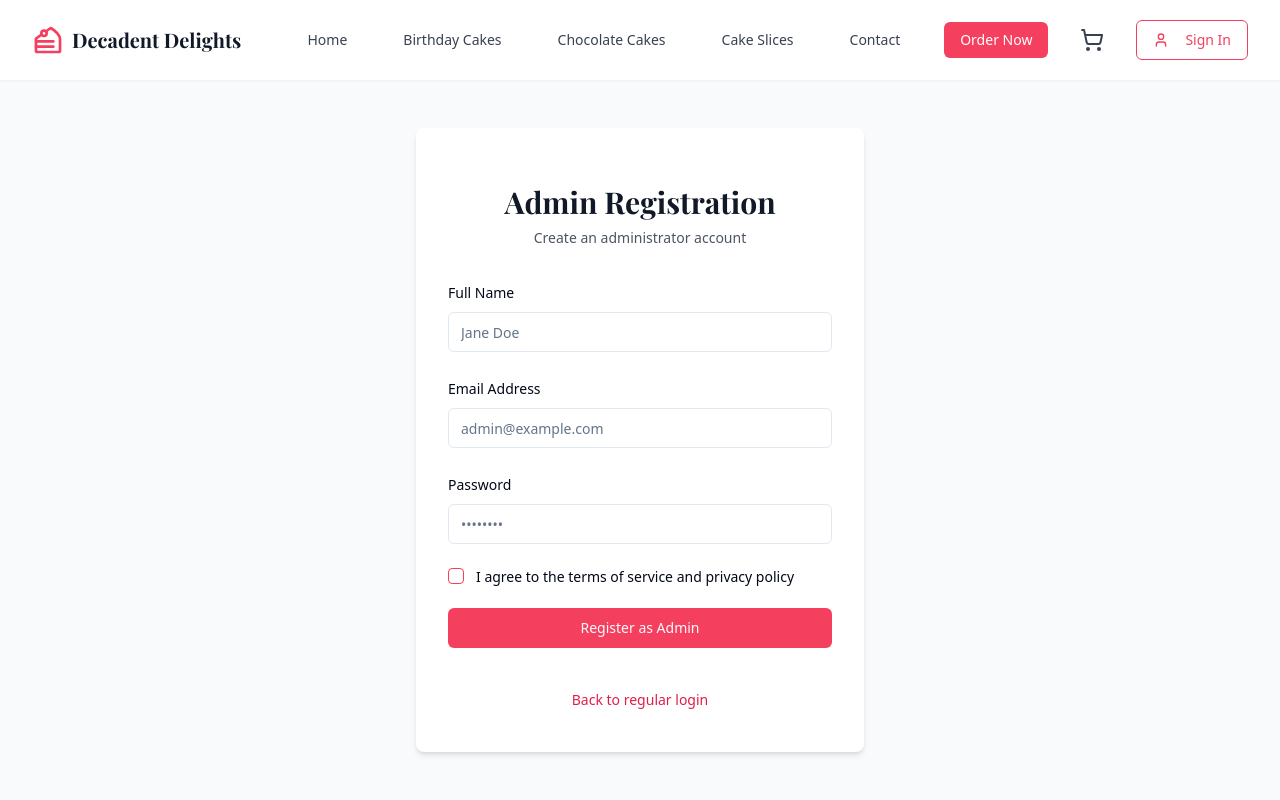
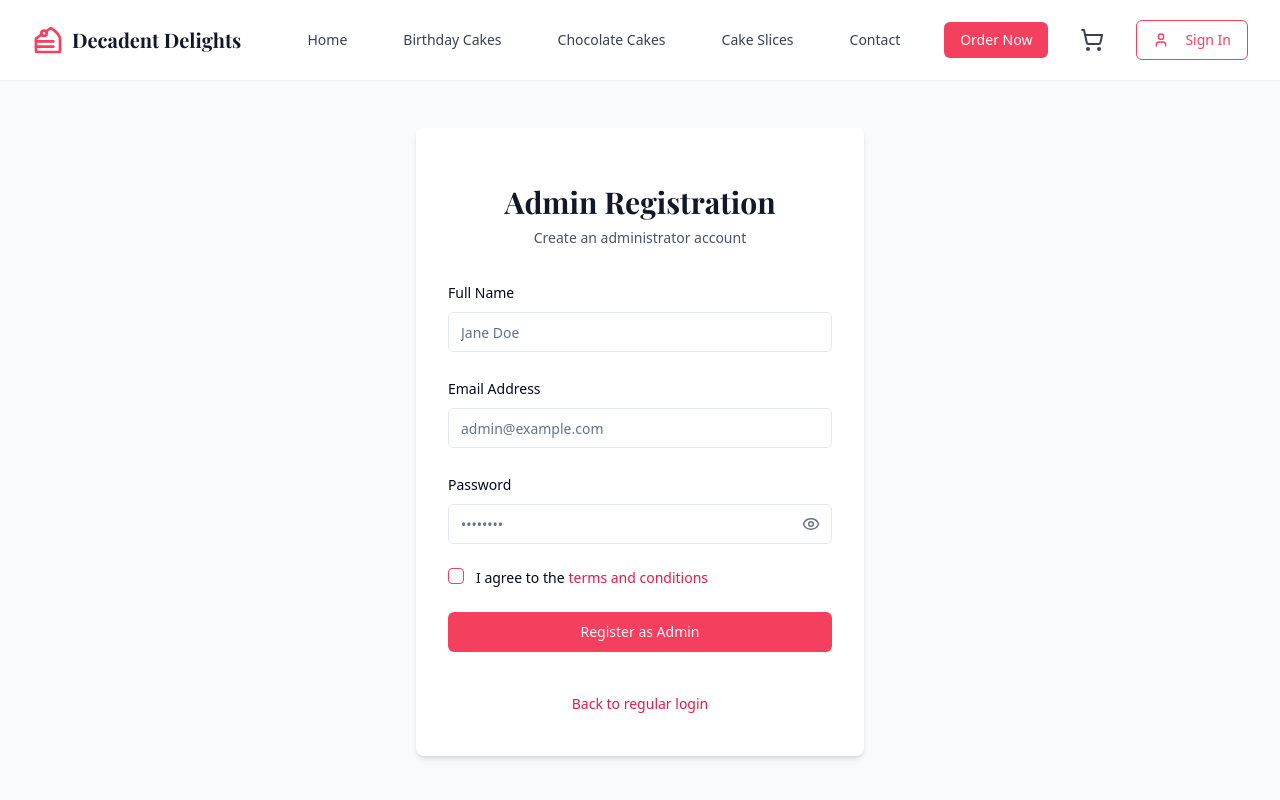
Before and after one commit to NyinakuJoshua/decadent-delights-online, a React (Vite) app: page /admin-auth in a window 1280 px wide. Shown: the top 800 px of the page. Built offline with nearby package versions, Linux system fonts and the light colour scheme.

Commit message:
Feat: Add password visibility toggle and terms policy
Adds an eye icon to the password input field in the admin registration form to toggle password visibility. Also, includes a terms of service policy for the admin form.

```diff
--- a/src/pages/AdminAuth.tsx
+++ b/src/pages/AdminAuth.tsx
@@ -1,3 +1,4 @@
+
 import { useState } from "react";
 import { useNavigate } from "react-router-dom";
 import { supabase } from "@/integrations/supabase/client";
@@ -19,6 +20,14 @@ import { zodResolver } from "@hookform/resolvers/zod";
 import { useForm } from "react-hook-form";
 import * as z from "zod";
 import { Checkbox } from "@/components/ui/checkbox";
+import { Eye, EyeOff } from "lucide-react";
+import {
+  Dialog,
+  DialogContent,
+  DialogHeader,
+  DialogTitle,
+  DialogDescription,
+} from "@/components/ui/dialog";
 
 const formSchema = z.object({
   name: z.string().min(2, "Name must be at least 2 characters").max(50),
@@ -35,6 +44,8 @@ const formSchema = z.object({
 
 const AdminAuth = () => {
   const [loading, setLoading] = useState(false);
+  const [showPassword, setShowPassword] = useState(false);
+  const [termsDialogOpen, setTermsDialogOpen] = useState(false);
   const navigate = useNavigate();
 
   const form = useForm<z.infer<typeof formSchema>>({
@@ -69,8 +80,6 @@ const AdminAuth = () => {
       }
 
       // Next, register as admin
-      // NOTE: The admin_id is required in the type definition but should be generated by a trigger
-      // We need to explicitly include it with a placeholder to satisfy TypeScript
       const { error: adminError } = await supabase
         .from('admin_users')
         .insert({
@@ -89,6 +98,10 @@ const AdminAuth = () => {
     } finally {
       setLoading(false);
     }
+  };
+
+  const togglePasswordVisibility = () => {
+    setShowPassword(!showPassword);
   };
 
   return (
@@ -142,7 +155,20 @@ const AdminAuth = () => {
                   <FormItem>
                     <FormLabel>Password</FormLabel>
                     <FormControl>
-                      <Input type="password" placeholder="••••••••" {...field} />
+                      <div className="relative">
+                        <Input
+                          type={showPassword ? "text" : "password"}
+                          placeholder="••••••••"
+                          {...field}
+                        />
+                        <button
+                          type="button"
+                          onClick={togglePasswordVisibility}
+                          className="absolute right-3 top-1/2 transform -translate-y-1/2 text-gray-500 hover:text-gray-700 focus:outline-none"
+                        >
+                          {showPassword ? <EyeOff size={18} /> : <Eye size={18} />}
+                        </button>
+                      </div>
                     </FormControl>
                     <FormMessage />
                   </FormItem>
@@ -161,9 +187,19 @@ const AdminAuth = () => {
                       />
                     </FormControl>
                     <div className="space-y-1 leading-none">
-                      <FormLabel>
-                        I agree to the terms of service and privacy policy
-                      </FormLabel>
+                      <div className="flex items-center">
+                        <FormLabel className="mr-1">
+                          I agree to the
+                        </FormLabel>
+                        <Button
+                          variant="link"
+                          className="h-auto p-0 text-rose-600"
+                          type="button"
+                          onClick={() => setTermsDialogOpen(true)}
+                        >
+                          terms and conditions
+                        </Button>
+                      </div>
                       <FormMessage />
                     </div>
                   </FormItem>
@@ -191,6 +227,84 @@ const AdminAuth = () => {
           </div>
         </div>
       </div>
+
+      <Dialog open={termsDialogOpen} onOpenChange={setTermsDialogOpen}>
+        <DialogContent className="max-w-2xl max-h-[80vh] overflow-y-auto">
+          <DialogHeader>
+            <DialogTitle className="text-2xl font-playfair">Terms and Conditions for Admin Users</DialogTitle>
+            <DialogDescription>
+              Please read these terms carefully before registering as an administrator.
+            </DialogDescription>
+          </DialogHeader>
+          <div className="space-y-4 text-sm">
+            <h3 className="font-semibold text-base">1. Administrator Responsibilities</h3>
+            <p>
+              As an administrator of Decadent Delights, you are entrusted with the responsibility of maintaining
+              the quality and integrity of our digital platform. This includes but is not limited to managing product
+              listings, handling customer queries, and ensuring that all content adheres to our company's standards.
+            </p>
+
+            <h3 className="font-semibold text-base">2. Confidentiality</h3>
+            <p>
+              Administrators are required to maintain strict confidentiality regarding all proprietary information,
+              including but not limited to customer data, business strategies, and technical implementations. Any breach
+              of confidentiality may result in immediate termination of administrative privileges and potential legal action.
+            </p>
+
+            <h3 className="font-semibold text-base">3. Data Protection and Privacy</h3>
+            <p>
+              Administrators must comply with all applicable data protection laws and regulations, including GDPR where
+              applicable. Customer data should only be accessed when necessary for legitimate business purposes, and
+              appropriate security measures must be maintained at all times.
+            </p>
+
+            <h3 className="font-semibold text-base">4. Content Management</h3>
+            <p>
+              All content published through the administration interface, including product descriptions, images,
+              and pricing, must be accurate, appropriate, and in line with our brand guidelines. Misleading information
+              or inappropriate content is strictly prohibited.
+            </p>
+
+            <h3 className="font-semibold text-base">5. Account Security</h3>
+            <p>
+              Administrators are responsible for maintaining the security of their accounts. This includes using strong
+              passwords, enabling two-factor authentication when available, and not sharing account credentials with others.
+              Any suspected security breach must be reported immediately.
+            </p>
+
+            <h3 className="font-semibold text-base">6. Limitation of Liability</h3>
+            <p>
+              Decadent Delights shall not be liable for any direct, indirect, incidental, special, or consequential damages
+              resulting from the use of administrative features or any actions taken by administrators.
+            </p>
+
+            <h3 className="font-semibold text-base">7. Termination</h3>
+            <p>
+              Administrative privileges may be revoked at any time at the discretion of Decadent Delights management.
+              Upon termination, all access to administrative features will be immediately disabled.
+            </p>
+
+            <h3 className="font-semibold text-base">8. Changes to Terms</h3>
+            <p>
+              These terms and conditions may be updated from time to time. Administrators will be notified of any significant
+              changes, but it is their responsibility to regularly review these terms to ensure compliance.
+            </p>
+
+            <h3 className="font-semibold text-base">9. Governing Law</h3>
+            <p>
+              These terms are governed by and construed in accordance with the laws of the jurisdiction in which Decadent
+              Delights operates, without regard to its conflict of law provisions.
+            </p>
+
+            <h3 className="font-semibold text-base">10. Acknowledgment</h3>
+            <p>
+              By registering as an administrator, you acknowledge that you have read, understood, and agree to be bound by
+              these terms and conditions.
+            </p>
+          </div>
+        </DialogContent>
+      </Dialog>
+
       <Footer />
     </div>
   );
--- a/src/utils/setupAdmin.ts
+++ b/src/utils/setupAdmin.ts
@@ -17,17 +17,18 @@ export const createVirtualAdmin = async (): Promise<AdminCredentials | null> =>
 
   try {
     // First check if the admin already exists
-    const { data: existingUsers, error: checkError } = await supabase.auth.admin
-      .listUsers({
-        filter: `email.eq.${adminCredentials.email}`
-      });
+    const { data: existingUsers, error: checkError } = await supabase.auth
+      .admin.listUsers();
 
     if (checkError) {
       console.error("Error checking for existing admin:", checkError);
       return null;
     }
 
-    if (existingUsers && existingUsers.users.length > 0) {
+    // Check if our admin email already exists in the list of users
+    if (existingUsers && existingUsers.users.some(user =>
+      user.email === adminCredentials.email
+    )) {
       console.log("Virtual admin account already exists");
       return adminCredentials;
     }
```
